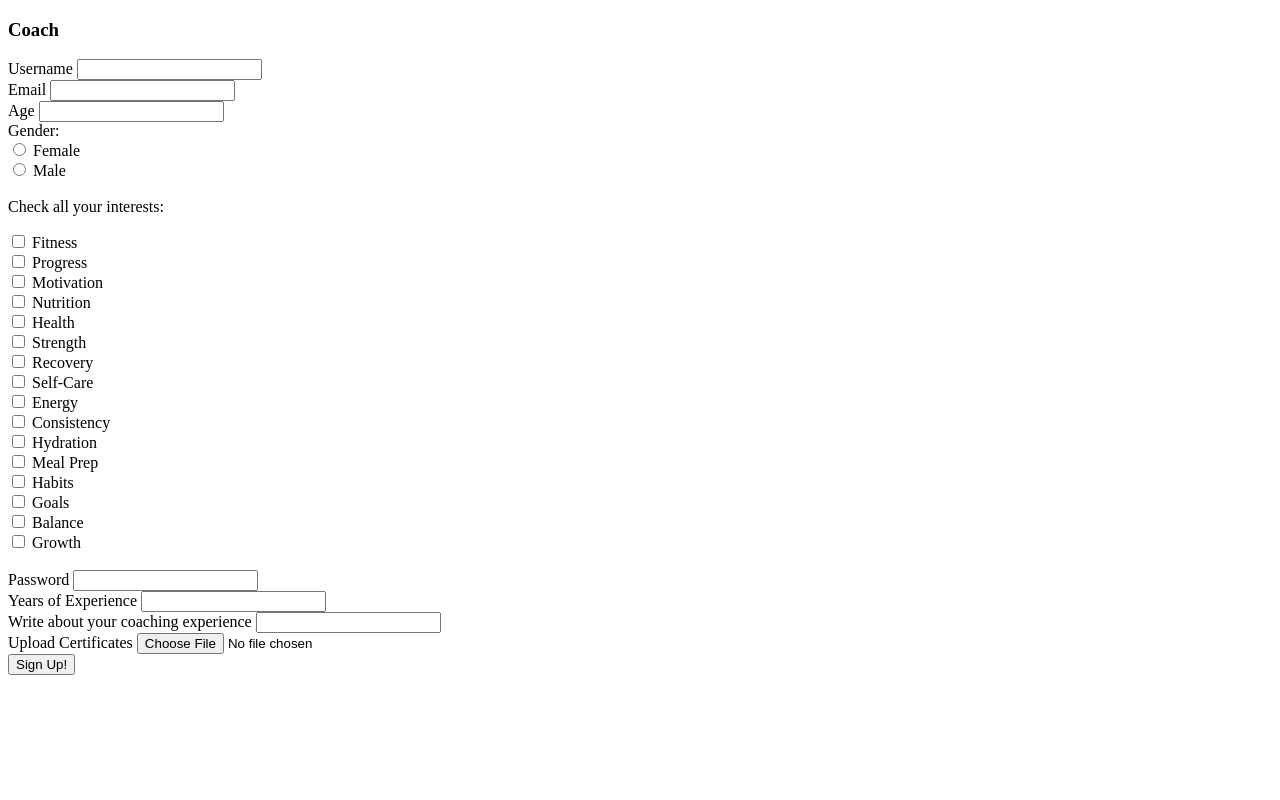
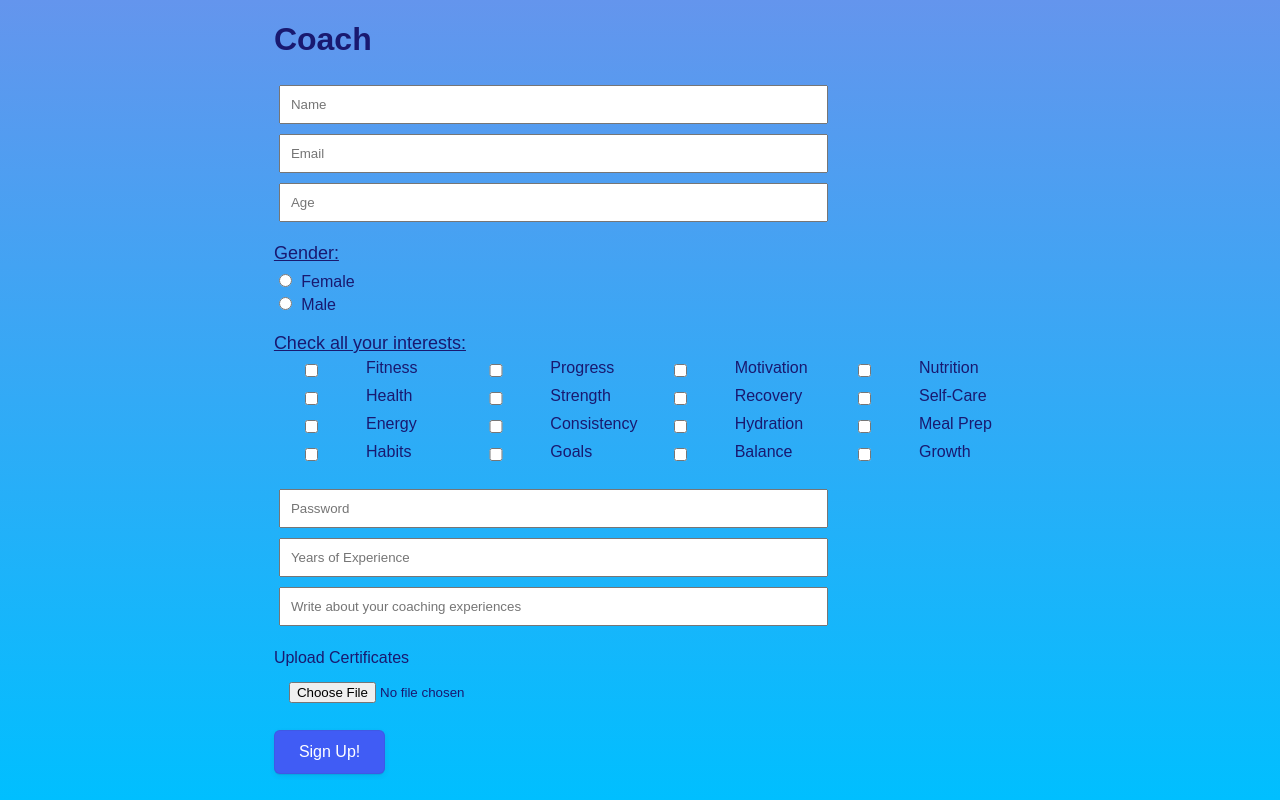
Before and after one commit to Farha-A/FitHub, a Flask app: page /coach in a window 1280 px wide. Run offline with Flask 3, Linux system fonts and the light colour scheme; data comes from the database, SQL or seed files in the repository.

Commit message:
Adjusted coachSignUp styling

```diff
--- /dev/null
+++ b/static/coachSignUp.css
@@ -0,0 +1,63 @@
+body {
+    margin: 0;
+    padding: 0;
+    background: linear-gradient(to bottom, cornflowerblue, deepskyblue);
+    font-family: sans-serif;
+    min-height: 100vh;
+    display: flex;
+    flex-direction: column;
+    justify-content: stretch;
+    align-items: center;
+    color: midnightblue;
+}
+
+button {
+    backface-visibility: hidden;
+    background-color: #405cf5;
+    border-radius: 6px;
+    border-width: 0;
+    box-shadow: rgba(50, 50, 93, 0.1) 0 0 0 1px inset, rgba(50, 50, 93, 0.1) 0 2px 5px 0, rgba(0, 0, 0, 0.07) 0 1px 1px 0;
+    color: #fff;
+    cursor: pointer;
+    font-family: sans-serif;
+    font-size: 100%;
+    height: 44px;
+    line-height: 1.15;
+    margin: 12px 0 0;
+    padding: 0 25px;
+    position: relative;
+    text-align: center;
+    touch-action: manipulation;
+}
+
+input {
+    margin: 5px;
+}
+
+.checkbox-grid {
+    display: grid;
+    grid-template-columns: repeat(8, 1fr);
+    gap: 5px;
+    margin: 0;
+    justify-content: center;
+}
+
+.title {
+    text-decoration-line: underline;
+    text-decoration-color: midnightblue;
+    text-decoration-style: solid;
+    font-size: large;
+    margin-bottom: 5px;
+}
+
+input {
+    padding: 10px 10px 10px 10px;
+    width: 75%;
+    box-sizing: border-box;
+}
+
+.radio input {
+    padding: 0;
+    width: auto;
+    box-sizing: content-box;
+}
--- a/templates/coachSignUp.html
+++ b/templates/coachSignUp.html
@@ -3,48 +3,51 @@
 <head>
     <meta charset="UTF-8">
     <title>Coach</title>
+    <link rel="stylesheet" href="{{ url_for('static', filename='coachSignUp.css') }}">
 </head>
 <body>
-<h3>Coach</h3>
+<div class="form-container">
+<h1>Coach</h1>
 <form action="/coach" method="POST">
     <p>
-        <label for="username">Username</label>
-        <input type="text" id="username" name="username" required>
+        <input type="text" id="username" name="username" required placeholder="Name">
         <br>
-        <label for="email">Email</label>
-        <input type="email" id="email" name="email" required>
+        <input type="email" id="email" name="email" required placeholder="Email">
         <br>
-        <label for="age">Age</label>
-        <input type="number" id="age" name="age" required>
+        <input type="number" id="age" name="age" required placeholder="Age">
         <br>
+        <div class="title">
         Gender: <br>
-        <input type="radio" id="female" name="gender" value="Female">
-        <label for="Female">Female</label><br>
-        <input type="radio" id="Male" name="gender" value="Male">
-        <label for="Male">Male</label><br>
-        <br>
+        </div>
+        <div class="radio">
+            <input type="radio" id="Female" name="gender" value="Female">
+            <label for="Female">Female</label><br>
+            <input type="radio" id="Male" name="gender" value="Male">
+            <label for="Male">Male</label><br>
+            <br>
+        </div>
+        <div class="title">
             Check all your interests:
+        </div>
+            <div class="checkbox-grid">
             {% for interest in interests %}
-                <div>
                     <input type="checkbox" id="interest-{{ interest[0] }}" name="interests" value="{{ interest[0] }}">
                     <label for="interest-{{ interest[0] }}">{{ interest[1] }}</label>
-                </div>
             {% endfor %}
+            </div>
         <br>
-        <label for="password">Password</label>
-        <input type="password" id="password" name="password" required>
+        <input type="password" id="password" name="password" required placeholder="Password">
         <br>
-        <label for="expYears">Years of Experience</label>
-        <input type="number" id="expYears" name="expYears" required>
+        <input type="number" id="expYears" name="expYears" required placeholder="Years of Experience">
         <br>
-        <label for="expDesc">Write about your coaching experience</label>
-        <input type="text" id="expDesc" name="expDesc" required>
-        <br>
-        <label for="certificates">Upload Certificates</label>
+        <input type="text" id="expDesc" name="expDesc" required placeholder="Write about your coaching experiences">
+        <br><br>
+        <label for="certificates">Upload Certificates</label> <br>
         <input type="file" id="certificates" name="certificates">
         <br>
         <button type="submit">Sign Up!</button>
     </p>
 </form>
+</div>
 </body>
 </html>
```
